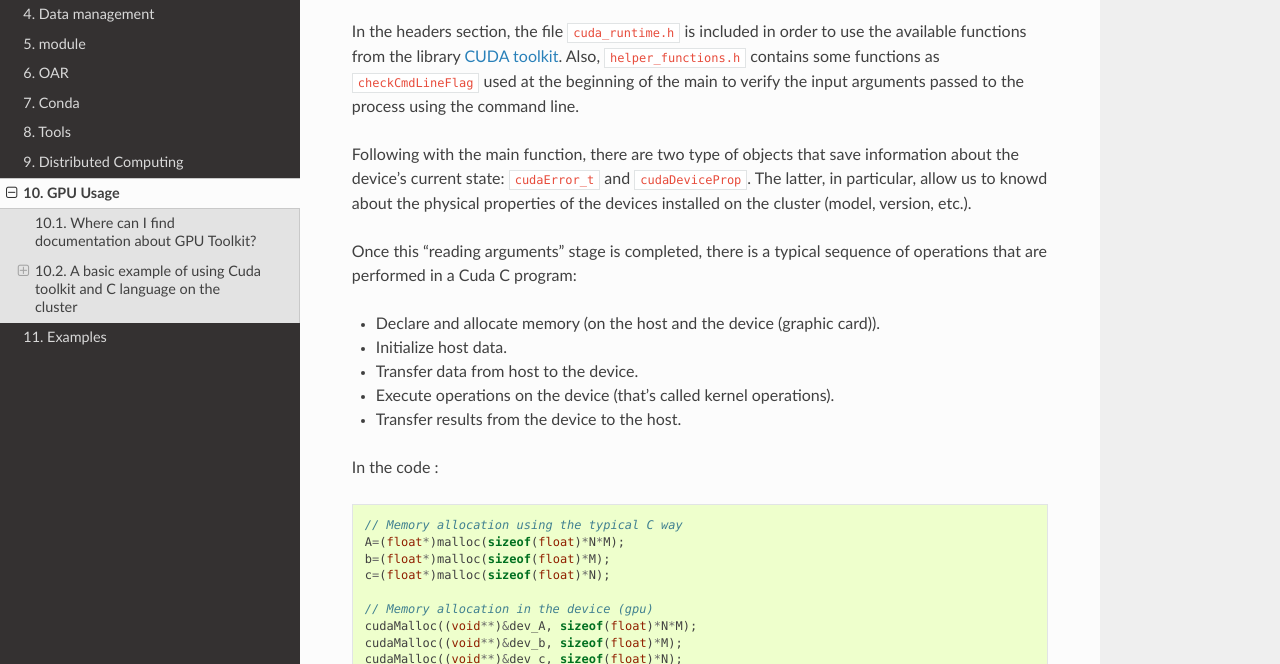
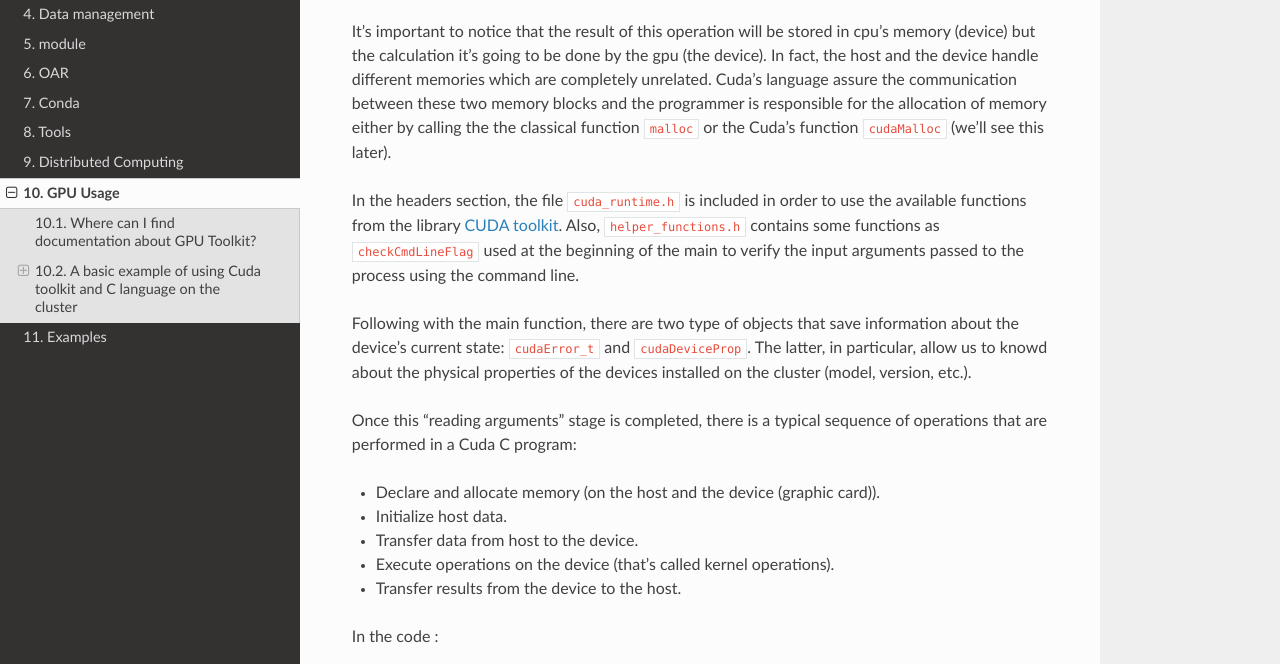
Before and after one commit to abertout/rioc, a Sphinx documentation site: the page built from doc/gpu.rst, in a window 1280 px wide and 900 px high, scrolled down 1929 px, cut to the strip 236-900 px from the top of the window. Built offline with Sphinx 7.4.7 and the Read the Docs theme 2.0.0, drawn with Linux system fonts in a browser that asks for light colours.

Commit message:
Add paragrpah explaining gpu's and cpu's memory

```diff
--- a/doc/gpu.rst
+++ b/doc/gpu.rst
@@ -105,6 +105,14 @@ size :math:`[N \times 1]`.
 
 .. literalinclude:: ../example/c-cuda/matrix_vector.cu
    :language: c
+
+It's important to notice that the result of this operation will be stored in
+cpu's memory (device) but the calculation it's going to be done by the gpu
+(the device). In fact, the host and the device handle different memories which
+are completely unrelated. Cuda's language assure the communication between these
+two memory blocks and the programmer is responsible for the allocation of memory
+either by calling the the classical function  ``malloc`` or the Cuda's
+function ``cudaMalloc`` (we'll see this later).
 
 In the headers section, the file ``cuda_runtime.h`` is included in order to use
 the available functions from the library `CUDA toolkit`_. Also,
```
